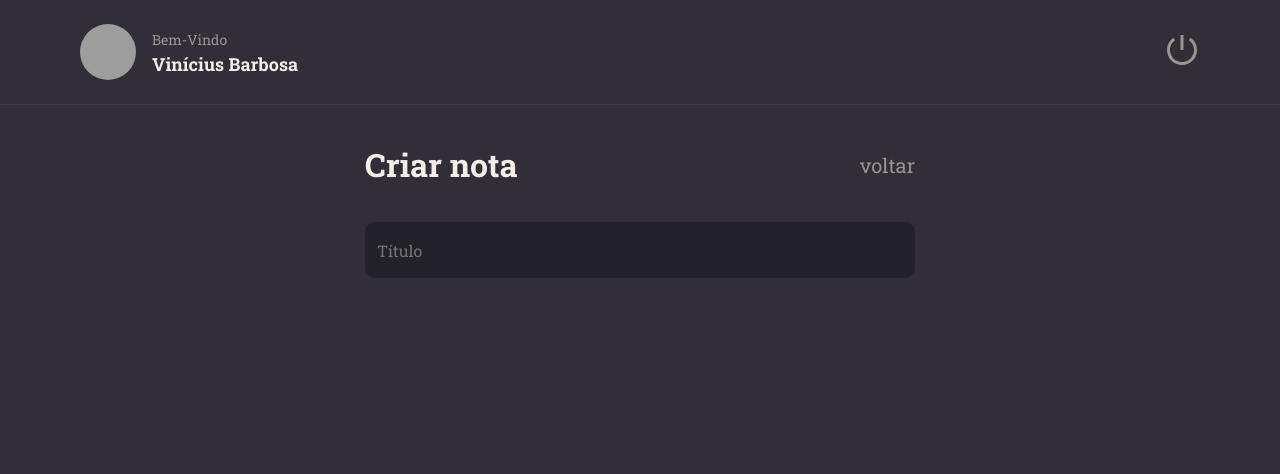
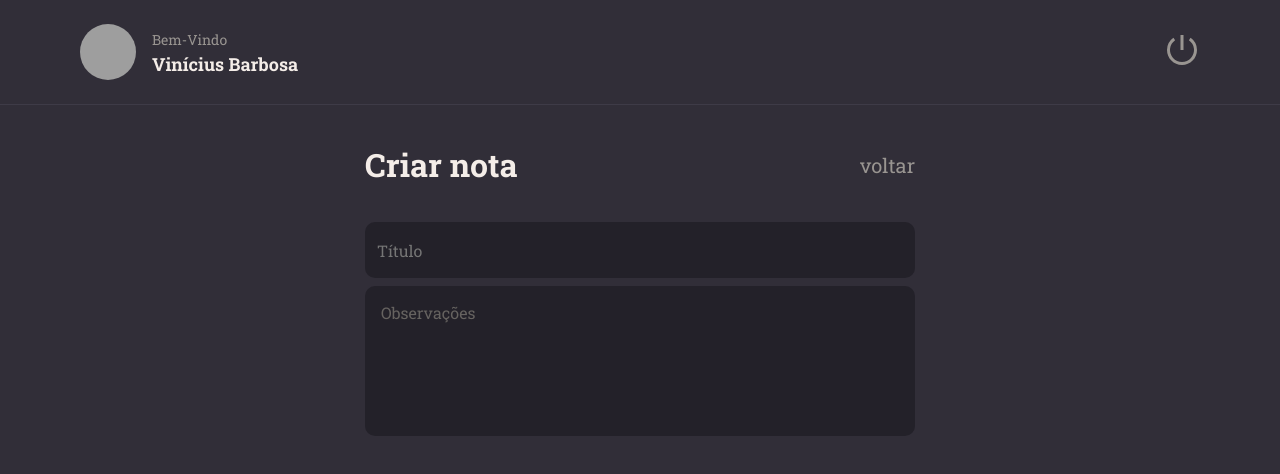
Before and after one commit to Vinicius-Barbosa-Santos/rocketseat-notes, a React (Vite) app: page / in a window 1280 px wide. Shown: the top 474 px of the page. Built offline with nearby package versions, Linux system fonts and the light colour scheme; grey boxes are pictures that could not be loaded.

Commit message:
TextArea component

```diff
--- /dev/null
+++ b/src/components/TextArea/index.jsx
@@ -0,0 +1,13 @@
+// import Styled
+import * as C from './styles'
+
+// eslint-disable-next-line react/prop-types
+export const TextArea = ({ value, ...rest }) => {
+    return (
+        <C.TextAreaContainer
+            {...rest}
+        >
+            {value}
+        </C.TextAreaContainer>
+    )
+}
--- /dev/null
+++ b/src/components/TextArea/styles.js
@@ -0,0 +1,20 @@
+import styled from "styled-components";
+
+export const TextAreaContainer = styled.textarea`
+    width: 100%;
+    height: 150px;
+
+    border: none;
+    resize: none;
+
+    padding: 16px;
+    margin-bottom: 8px;
+    border-radius: 10px;
+
+    color: ${({theme}) => theme.COLORS.WHITE};
+    background-color: ${({theme}) => theme.COLORS.BACKGROUND_900};
+
+    &::placeholder {
+        color: ${({theme}) => theme.COLORS.GRAY_300};
+    }
+`
--- a/src/pages/New/index.jsx
+++ b/src/pages/New/index.jsx
@@ -3,6 +3,7 @@ import * as C from './styles'
 
 // import Components
 import { Input } from '../../components/Input'
+import { TextArea } from '../../components/TextArea'
 import { Header } from '../../components/Header'
 
 export const New = () => {
@@ -21,6 +22,10 @@ export const New = () => {
                     <Input
                         placeholder="Título"
                     />
+
+                    <TextArea
+                        placeholder="Observações"
+                    />
                 </C.Form>
             </main>
         </C.NewContainer>
```
